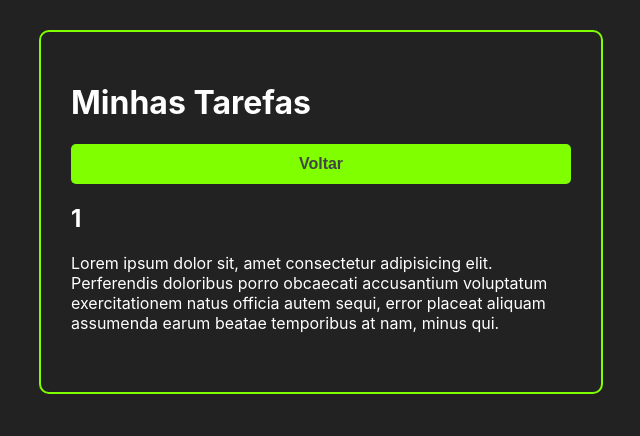
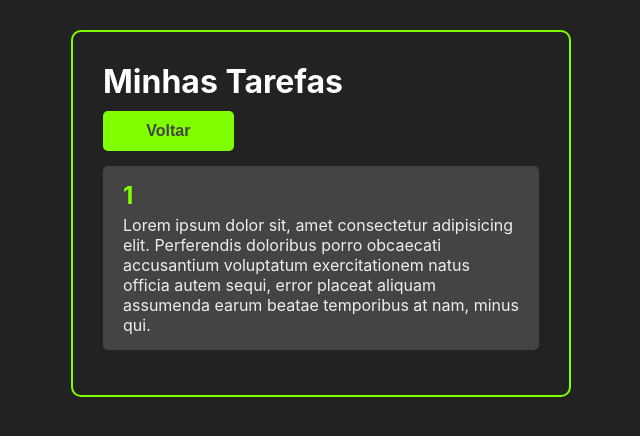
Before and after one commit to gabrielagoulart/React-aula, a React (Create React App) app: page /1 in a window 1280 px wide. Shown: the top 436 px of the page, without its empty margins (319-959 px from the left). Built offline with nearby package versions, Linux system fonts and the light colour scheme; no server answers.

Commit message:
adicionei a API

```diff
--- a/package.json
+++ b/package.json
@@ -6,6 +6,7 @@
     "@testing-library/jest-dom": "^5.16.5",
     "@testing-library/react": "^13.4.0",
     "@testing-library/user-event": "^13.5.0",
+    "axios": "^1.4.0",
     "react": "^18.2.0",
     "react-dom": "^18.2.0",
     "react-icons": "^4.10.1",
--- a/src/App.jsx
+++ b/src/App.jsx
@@ -1,4 +1,5 @@
-import React, { useState } from 'react'
+import React, { useState, useEffect } from 'react'
+import axios from 'axios'
 import {v4 as uuidv4} from 'uuid'
 import { BrowserRouter as Router, Route, Routes, Switch } from 'react-router-dom'
 
@@ -24,6 +25,15 @@ const App = () => {
     },
   ]);
 
+  useEffect (() => {
+    const fetchTasks = async () => {
+          const { data } = await axios.get('https://jsonplaceholder.cypress.io/todos?_limit=10')
+
+          setTasks(data)
+
+    }
+    fetchTasks();
+  }, [])
 
   const handleTaskClick = (taskId) => {
     const newTasks = tasks.map((task) => {
--- a/src/components/Button.css
+++ b/src/components/Button.css
@@ -9,4 +9,10 @@ button {
     font-weight: bold;
     cursor: pointer;
     border: none;
+    transition: all 0.5s ease;
 }
+
+.button:hover {
+    background-color: #444;
+    color: chartreuse;
+}
--- a/src/components/Task.css
+++ b/src/components/Task.css
@@ -13,10 +13,17 @@
     cursor: pointer;
 }
 
+.button-container {
+    width: 30%;
+    display: flex;
+    justify-content: flex-end;
+}
+
 .remove-task-button,
 .see-task-details-button {
     background-color: #444;
     border: none;
     font-size: 24px;
     color: chartreuse;
+    margin: 0 5px;
 }
--- a/src/components/Task.jsx
+++ b/src/components/Task.jsx
@@ -1,8 +1,15 @@
 import React from 'react';
 import {CgClose, CgInfo} from 'react-icons/cg'
+import { useHistory } from 'react-router-dom'
+
 import "./Task.css"
 
 const Task = ({ task, handleTaskClick, handleTaskDeletion }) => {
+
+    const history = useHistory();
+    const handleTaskDetailsClick = () => {
+        history.push(`/${task.title}`)
+    }
 
     return (
 
@@ -17,8 +24,8 @@ const Task = ({ task, handleTaskClick, handleTaskDeletion }) => {
                     <CgClose />
                 </button>
 
-                <button className='see-task-details-button'>
-                    <CgInfo />
+                <button className='see-task-details-button' onClick={handleTaskDetailsClick}>
+                <CgInfo />
                 </button>
 
             </div>
--- /dev/null
+++ b/src/components/TaskDetails.css
@@ -0,0 +1,20 @@
+.task-details-container {
+    background-color: #444;
+    margin: 15px 0;
+    padding: 15px 20px;
+    display: flex;
+    flex-direction: column;
+    color: #eee;
+    border-radius: 5px;
+}
+
+.task-details-container h2 {
+    margin-bottom: 5px;
+    color: chartreuse;
+}
+
+
+.back-button-container {
+    width: 30%;
+    margin-top: 10px;
+}
--- a/src/components/TaskDetails.jsx
+++ b/src/components/TaskDetails.jsx
@@ -1,17 +1,23 @@
 import React from 'react';
-import { useParams } from 'react-router-dom'
+import { useHistory, useParams } from 'react-router-dom'
 
 import Button from './Button'
+
+import './TaskDetails.css'
 
 const TaskDetails = () => {
 
     const params = useParams()
-    console.log(params)
+    const history = useHistory()
+
+    const handleBackButtonClick = () => {
+        history.goBack();
+    }
 
     return (
         <>
             <div className="back-button-container">
-                <Button>Voltar</Button>
+                <Button onClick={handleBackButtonClick}>Voltar</Button>
             </div>
 
             <div className="task-details-container">
--- a/src/components/Tasks.jsx
+++ b/src/components/Tasks.jsx
@@ -7,6 +7,7 @@ const Tasks = ({ tasks, handleTaskClick, handleTaskDeletion }) => {
         <>
             {tasks.map((task) => (
                 <Task
+                 key={task.id}
                  task= {task}
                  handleTaskClick= {handleTaskClick} handleTaskDeletion={handleTaskDeletion}/>
             ))}
--- a/src/index.css
+++ b/src/index.css
@@ -1,3 +1,9 @@
+* {
+  margin: 0;
+  padding: 0;
+  box-sizing: border-box;
+}
+
 body {
   margin: 0;
   font-family: -apple-system, BlinkMacSystemFont, 'Segoe UI', 'Roboto', 'Oxygen',
```
Also changed, not shown: 1 other file (tests, documents, lock files or other folders).
